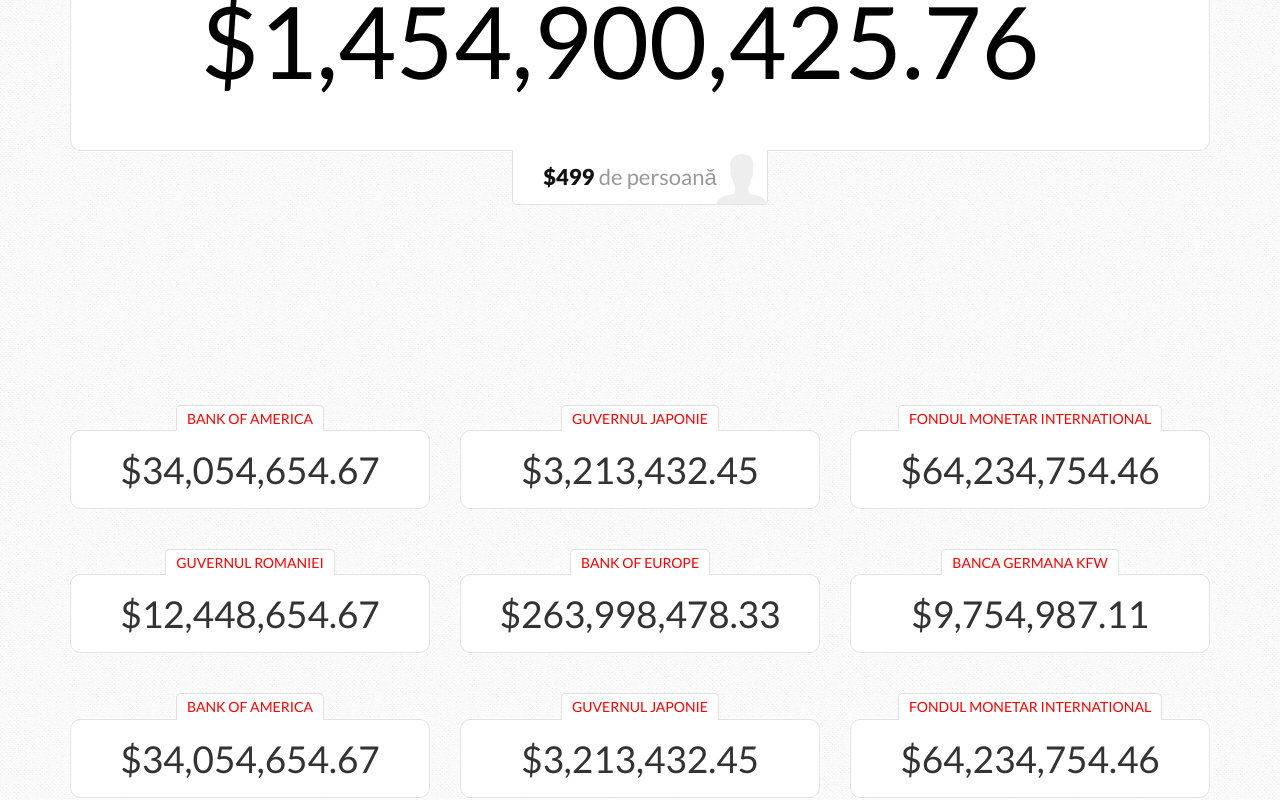
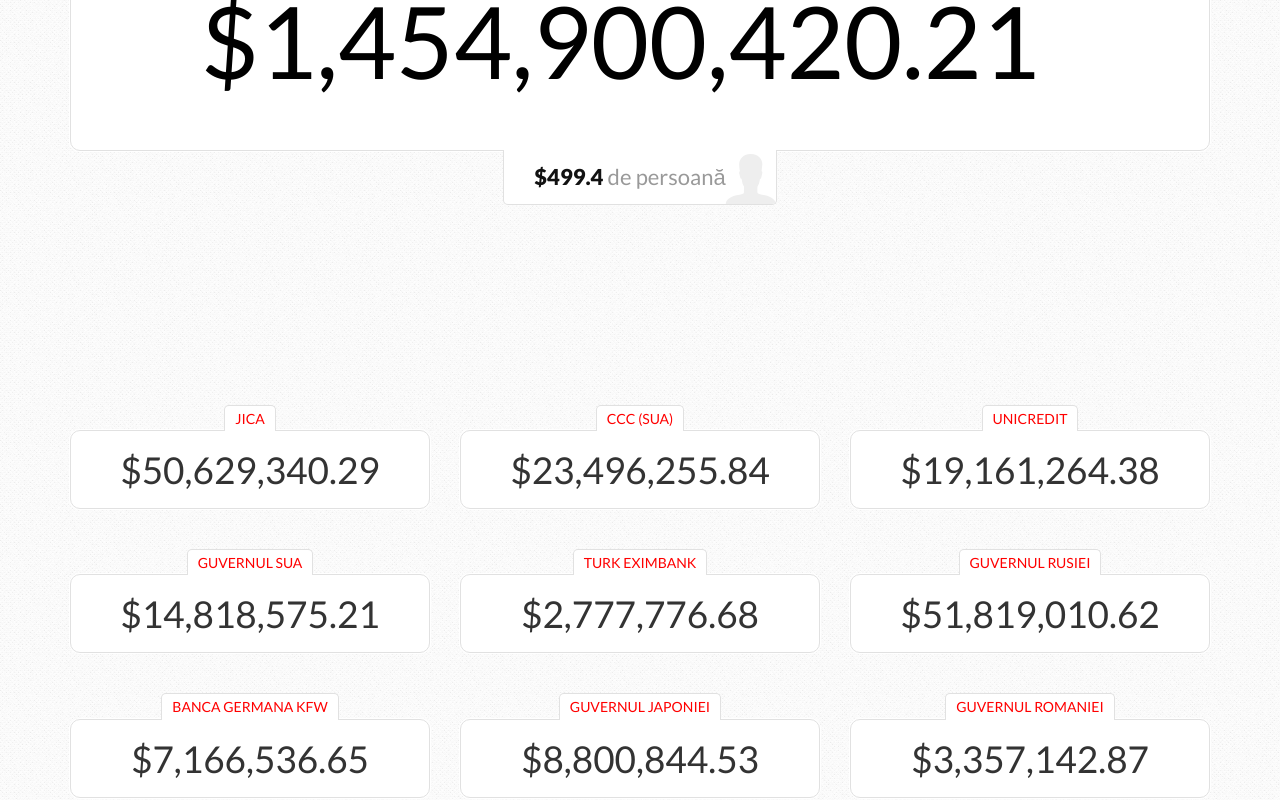
Before and after one commit to jshacks/challenge-debt-md, a Vue app in the folder debt-md-front-end/: page / in a window 1280 px wide. Shown: the part 380-1180 px from the top of the page. Built offline with nearby package versions, Linux system fonts and the light colour scheme.

Commit message:
Added Vuex

```diff
--- a/debt-md-front-end/package.json
+++ b/debt-md-front-end/package.json
@@ -13,7 +13,8 @@
     "lint": "eslint --ext .js,.vue src test/unit/specs test/e2e/specs"
   },
   "dependencies": {
-    "vue": "^2.0.1"
+    "vue": "^2.0.1",
+    "vuex": "^2.0.0"
   },
   "devDependencies": {
     "autoprefixer": "^6.4.0",
--- a/debt-md-front-end/src/components/BigDebt.vue
+++ b/debt-md-front-end/src/components/BigDebt.vue
@@ -1,34 +1,24 @@
 <template lang="html">
   <div class="big-debt-box">
     <div class="container">
-      <h2 class="big-debt-undertitle" v-text="bigDebtTitle"></h2>
+      <h2 class="big-debt-undertitle">Datoria de Stat Externă</h2>
       <div class="big-debt">
         <h1 v-text="commaSeparated"></h1>
       </div>
-      <h4 v-html="debtPerPerson">
+      <h4>
+        <i class="ion-ios-person"></i>
+        ${{debtPerPerson}}
+        <span>de persoană</span>
       </h4>
     </div>
   </div>
 </template>
 
 <script>
+import { mapGetters } from 'vuex'
+
 export default {
-  props: ['bigDebtTitle', 'bigDebt', 'population'],
-  computed: {
-    commaSeparated () {
-      let d = this.bigDebt.toString().split('.')
-      let e = d[0].split('').reverse().join('')
-      e = e.match(/.{1,3}/g).join(',').split('').reverse().join('')
-      let decimal = (d[1] || '00').substring(0, 2)
-      return `$${e}.${decimal}`
-    },
-    debtPerPerson () {
-      let personDebt = this.bigDebt / this.population | 0
-      return `<i class="ion-ios-person"></i>$${personDebt} <span>de persoană</span>`
-    }
-  },
-  methods: {},
-  components: {}
+  computed: mapGetters(['commaSeparated', 'debtPerPerson'])
 }
 </script>
 
--- a/debt-md-front-end/src/components/Content.vue
+++ b/debt-md-front-end/src/components/Content.vue
@@ -1,81 +1,35 @@
 <template lang="html">
   <div class="content">
-    <big-debt :bigDebtTitle="bigDebt.bigDebtTitle" :bigDebt="bigDebt.bigDebt" :population="bigDebt.population"></big-debt>
+    <big-debt></big-debt>
     <div class="container">
       <div class="row">
-        <small-debt v-for="item in debts" :debt="item.debt" :title="item.title"></small-debt>
+        <small-debt v-for="item in debts" :value="item.value" :name="item.name"></small-debt>
       </div>
     </div>
   </div>
 </template>
 
 <script>
+import { mapActions, mapGetters } from 'vuex'
 import BigDebt from './BigDebt'
 import SmallDebt from './SmallDebt'
 
 export default {
-  data () {
-    return {
-      bigDebt: {
-        bigDebtTitle: 'Datoria de Stat Externă',
-        bigDebt: 1454900240.77,
-        population: 2913281
-      },
-      debts: [
-        {
-          debt: 34054654.67,
-          title: 'Bank of America'
-        },
-        {
-          debt: 3213432.45,
-          title: 'Guvernul Japonie'
-        },
-        {
-          debt: 64234754.46,
-          title: 'Fondul Monetar International'
-        },
-        {
-          debt: 12448654.67,
-          title: 'Guvernul Romaniei'
-        },
-        {
-          debt: 263998478.33,
-          title: 'Bank of Europe'
-        },
-        {
-          debt: 9754987.11,
-          title: 'Banca germana KfW'
-        },
-        {
-          debt: 34054654.67,
-          title: 'Bank of America'
-        },
-        {
-          debt: 3213432.45,
-          title: 'Guvernul Japonie'
-        },
-        {
-          debt: 64234754.46,
-          title: 'Fondul Monetar International'
-        },
-        {
-          debt: 263998478.33,
-          title: 'Bank of Europe'
-        },
-        {
-          debt: 9754987.11,
-          title: 'Banca germana KfW'
-        }
-      ]
-    }
-  },
-  computed: {},
+  computed: mapGetters([
+    'debts'
+  ]),
   mounted () {
     setInterval(() => {
-      this.bigDebt.bigDebt = this.bigDebt.bigDebt + 0.37
+      this.increaseBigDebt()
     }, 10)
+    this.getBigDebt()
+    this.getDebts()
   },
-  methods: {},
+  methods: mapActions([
+    'getBigDebt',
+    'increaseBigDebt',
+    'getDebts'
+  ]),
   components: {
     BigDebt,
     SmallDebt
--- a/debt-md-front-end/src/components/SmallDebt.vue
+++ b/debt-md-front-end/src/components/SmallDebt.vue
@@ -1,7 +1,7 @@
 <template lang="html">
   <div class="col-md-4">
     <div class="debt-box">
-        <h5 v-text="title"></h5>
+        <h5 v-text="name"></h5>
         <div class="small-debt">
           <h3 v-text="commaSeparated"></h3>
         </div>
@@ -11,10 +11,10 @@
 
 <script>
 export default {
-  props: ['debt', 'title'],
+  props: ['name', 'value'],
   computed: {
     commaSeparated () {
-      let d = this.debt.toString().split('.')
+      let d = this.value.toString().split('.')
       let e = d[0].split('').reverse().join('')
       e = e.match(/.{1,3}/g).join(',').split('').reverse().join('')
       let decimal = (d[1] || '00').substring(0, 2)
--- a/debt-md-front-end/src/main.js
+++ b/debt-md-front-end/src/main.js
@@ -1,9 +1,11 @@
 import Vue from 'vue'
 import App from './App'
+import store from './vuex/store'
 
 /* eslint-disable no-new */
 new Vue({
   el: '#app',
   template: '<App/>',
-  components: { App }
+  components: { App },
+  store
 })
--- /dev/null
+++ b/debt-md-front-end/src/vuex/actions.js
@@ -0,0 +1,13 @@
+import { getBigDebt, getSmallDebts } from './services'
+
+export default {
+  async getBigDebt (context) {
+    context.commit('setBigDebt', await getBigDebt())
+  },
+  increaseBigDebt (context) {
+    context.commit('increaseBigDebt')
+  },
+  async getDebts (context) {
+    context.commit('setDebts', await getSmallDebts())
+  }
+}
--- /dev/null
+++ b/debt-md-front-end/src/vuex/getters.js
@@ -0,0 +1,15 @@
+export default {
+  commaSeparated (state) {
+    let d = state.bigDebt.bigDebt.toString().split('.')
+    let e = d[0].split('').reverse().join('')
+    e = e.match(/.{1,3}/g).join(',').split('').reverse().join('')
+    let decimal = (d[1] || '00').substring(0, 2)
+    return `$${e}.${decimal}`
+  },
+  debtPerPerson (state) {
+    return Math.round(state.bigDebt.bigDebt * 100 / state.bigDebt.population) / 100
+  },
+  debts (state) {
+    return state.debts
+  }
+}
--- /dev/null
+++ b/debt-md-front-end/src/vuex/mutations.js
@@ -0,0 +1,11 @@
+export default {
+  setBigDebt (store, bigDebt) {
+    store.bigDebt = bigDebt
+  },
+  increaseBigDebt (store) {
+    store.bigDebt.bigDebt += 0.37
+  },
+  setDebts (store, smallDebts) {
+    store.debts = smallDebts
+  }
+}
--- /dev/null
+++ b/debt-md-front-end/src/vuex/services.js
@@ -0,0 +1,103 @@
+export function getBigDebt () {
+  return new Promise((resolve, reject) => {
+    setTimeout(() => {
+      resolve({
+        bigDebt: 1454900240.77,
+        population: 2913281
+      })
+    }, 150)
+  })
+}
+export function getSmallDebts () {
+  return new Promise((resolve, reject) => {
+    setTimeout(() => {
+      resolve([
+        {
+          'name': 'JICA',
+          'value': 50629340.2996734,
+          'type': 'bilateral'
+        },
+        {
+          'name': 'CCC (SUA)',
+          'value': 23496255.84,
+          'type': 'bilateral'
+        },
+        {
+          'name': 'UniCredit',
+          'value': 19161264.389068797,
+          'type': 'bilateral'
+        },
+        {
+          'name': 'Guvernul SUA',
+          'value': 14818575.21,
+          'type': 'bilateral'
+        },
+        {
+          'name': 'Turk Eximbank',
+          'value': 2777776.68,
+          'type': 'bilateral'
+        },
+        {
+          'name': 'Guvernul Rusiei',
+          'value': 51819010.62,
+          'type': 'bilateral'
+        },
+        {
+          'name': 'Banca germana KfW',
+          'value': 7166536.65185543,
+          'type': 'bilateral'
+        },
+        {
+          'name': 'Guvernul Japoniei',
+          'value': 8800844.53785939,
+          'type': 'bilateral'
+        },
+        {
+          'name': 'Guvernul Romaniei',
+          'value': 3357142.87,
+          'type': 'bilateral'
+        },
+        {
+          'name': 'Guvernul Germaniei',
+          'value': 12568868.504354,
+          'type': 'bilateral'
+        },
+        {
+          'name': 'BEI',
+          'value': 148134899.661435,
+          'type': 'multilateral'
+        },
+        {
+          'name': 'CEB',
+          'value': 27032236.2538657,
+          'type': 'multilateral'
+        },
+        {
+          'name': 'IDA',
+          'value': 556482380.37746,
+          'type': 'multilateral'
+        },
+        {
+          'name': 'IMF',
+          'value': 282168452.684584,
+          'type': 'multilateral'
+        },
+        {
+          'name': 'EBRD',
+          'value': 58350685.336108506,
+          'type': 'multilateral'
+        },
+        {
+          'name': 'IBRD',
+          'value': 26801029.94,
+          'type': 'multilateral'
+        },
+        {
+          'name': 'IFAD',
+          'value': 62613546.492261,
+          'type': 'multilateral'
+        }
+      ])
+    }, 150)
+  })
+}
--- /dev/null
+++ b/debt-md-front-end/src/vuex/state.js
@@ -0,0 +1,7 @@
+export default {
+  bigDebt: {
+    bigDebt: 0,
+    population: 0
+  },
+  debts: []
+}
--- /dev/null
+++ b/debt-md-front-end/src/vuex/store.js
@@ -0,0 +1,15 @@
+import Vue from 'vue'
+import Vuex from 'vuex'
+import state from './state'
+import mutations from './mutations'
+import actions from './actions'
+import getters from './getters'
+
+Vue.use(Vuex)
+
+export default new Vuex.Store({
+  state,
+  mutations,
+  actions,
+  getters
+})
```
